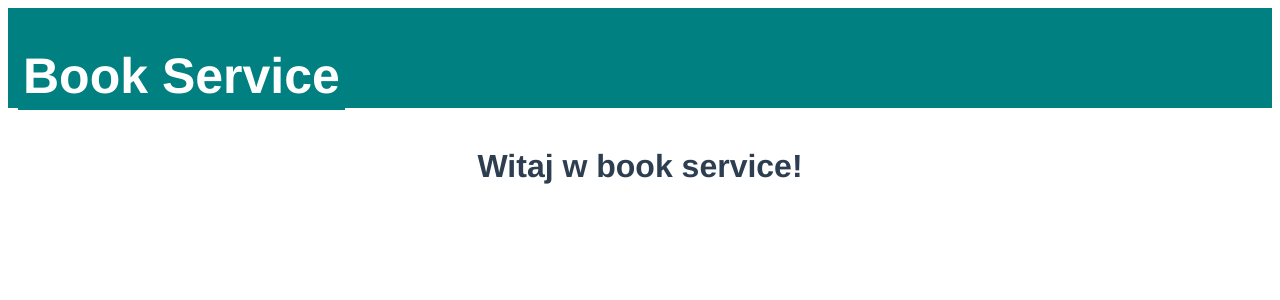
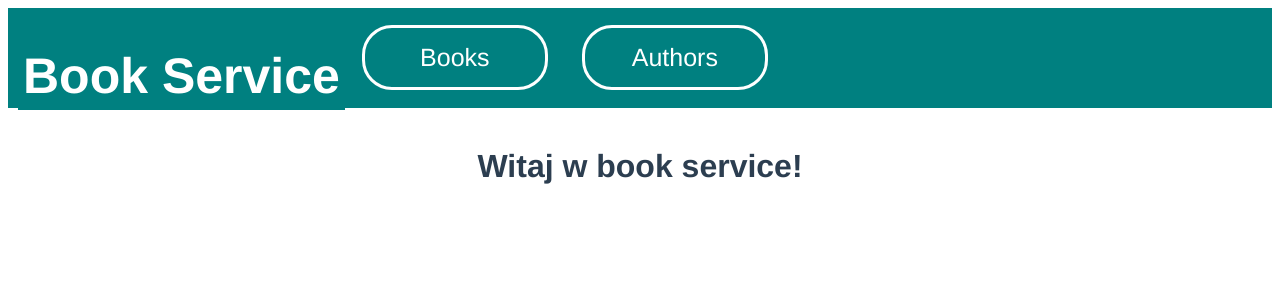
Before and after one commit to majajurenczyk/ztw-lab-6, a Vue app: page / in a window 1280 px wide. Shown: the top 300 px of the page. Built offline with nearby package versions, Linux system fonts and the light colour scheme.

Commit message:
Buttons added

```diff
--- a/src/App.vue
+++ b/src/App.vue
@@ -1,7 +1,9 @@
 <template>
   <div id="app">
     <div id="page-header">
-      <h1 class="page-header-item">Book Service</h1>
+      <h1 class="page-header-item"><a class="page-button" href="/">Book Service</a></h1>
+      <a class="page-button button" href="books">Books</a>
+      <a class="page-button button" href="authors">Authors</a>
     </div>
     <div id="page-content">
       <h1> Witaj w book service! </h1>
@@ -17,5 +19,53 @@ export default {
 </script>
 
 <style>
+#app {
+  font-family: Avenir, Helvetica, Arial, sans-serif;
+  -webkit-font-smoothing: antialiased;
+  -moz-osx-font-smoothing: grayscale;
+  text-align: center;
+  color: #2c3e50;
+}
+
+#page-header {
+  background-color: teal;
+  margin-bottom: 40px;
+  height: 100px;
+  display: flex;
+  align-items: flex-start;
+}
+
+#page-header .page-header-item {
+  background-color: teal;
+  align-items: center;
+  font-size: 50px;
+  color: white;
+  margin-left: 10px;
+  padding: 5px;
+}
+
+.page-button {
+  color: white;
+  text-decoration: none;
+}
+
+.page-button:hover {
+  background-color: grey;
+}
+
+.button {
+  border: 3px white solid;
+  border-radius: 30px;
+  padding: 15px;
+  margin: 17px;
+  font-size: 25px;
+  min-width: 150px;
+}
+
+.btn-active {
+  background-color: lightgrey;
+  color: black;
+}
+
 
 </style>
--- a/src/Authors.vue
+++ b/src/Authors.vue
@@ -1,7 +1,9 @@
 <template>
   <div id="app">
     <div id="page-header">
-      <h1 class="page-header-item">Book Service</h1>
+      <h1 class="page-header-item"><a class="page-button" href="/">Book Service</a></h1>
+      <a class="page-button button" href="books">Books</a>
+      <a class="page-button button btn-active" href="authors">Authors</a>
     </div>
     <div id="page-content">
       <adding-author-form @add:author="addAuthor"></adding-author-form>
@@ -60,28 +62,6 @@ export default {
 </script>
 
 <style>
-#app {
-  font-family: Avenir, Helvetica, Arial, sans-serif;
-  -webkit-font-smoothing: antialiased;
-  -moz-osx-font-smoothing: grayscale;
-  text-align: center;
-  color: #2c3e50;
-}
 
-#page-header {
-  background-color: teal;
-  margin-bottom: 40px;
-  height: 100px;
-  display: flex;
-  align-items: flex-start;
-}
 
-#page-header .page-header-item {
-  background-color: teal;
-  align-items: center;
-  font-size: 50px;
-  color: white;
-  margin-left: 10px;
-  padding: 5px;
-}
 </style>
--- a/src/Books.vue
+++ b/src/Books.vue
@@ -1,7 +1,9 @@
 <template>
   <div id="app">
     <div id="page-header">
-      <h1 class="page-header-item">Book Service</h1>
+      <h1 class="page-header-item"><a class="page-button" href="/">Book Service</a></h1>
+      <a class="page-button button btn-active" href="books">Books</a>
+      <a class="page-button button" href="authors">Authors</a>
     </div>
     <div id="page-content">
       <adding-book-form @add:book="addBook" :authorsSource="authors"></adding-book-form>
@@ -68,28 +70,6 @@ export default {
 </script>
 
 <style>
-#app {
-  font-family: Avenir, Helvetica, Arial, sans-serif;
-  -webkit-font-smoothing: antialiased;
-  -moz-osx-font-smoothing: grayscale;
-  text-align: center;
-  color: #2c3e50;
-}
 
-#page-header {
-  background-color: teal;
-  margin-bottom: 40px;
-  height: 100px;
-  display: flex;
-  align-items: flex-start;
-}
 
-#page-header .page-header-item {
-  background-color: teal;
-  align-items: center;
-  font-size: 50px;
-  color: white;
-  margin-left: 10px;
-  padding: 5px;
-}
 </style>
```
